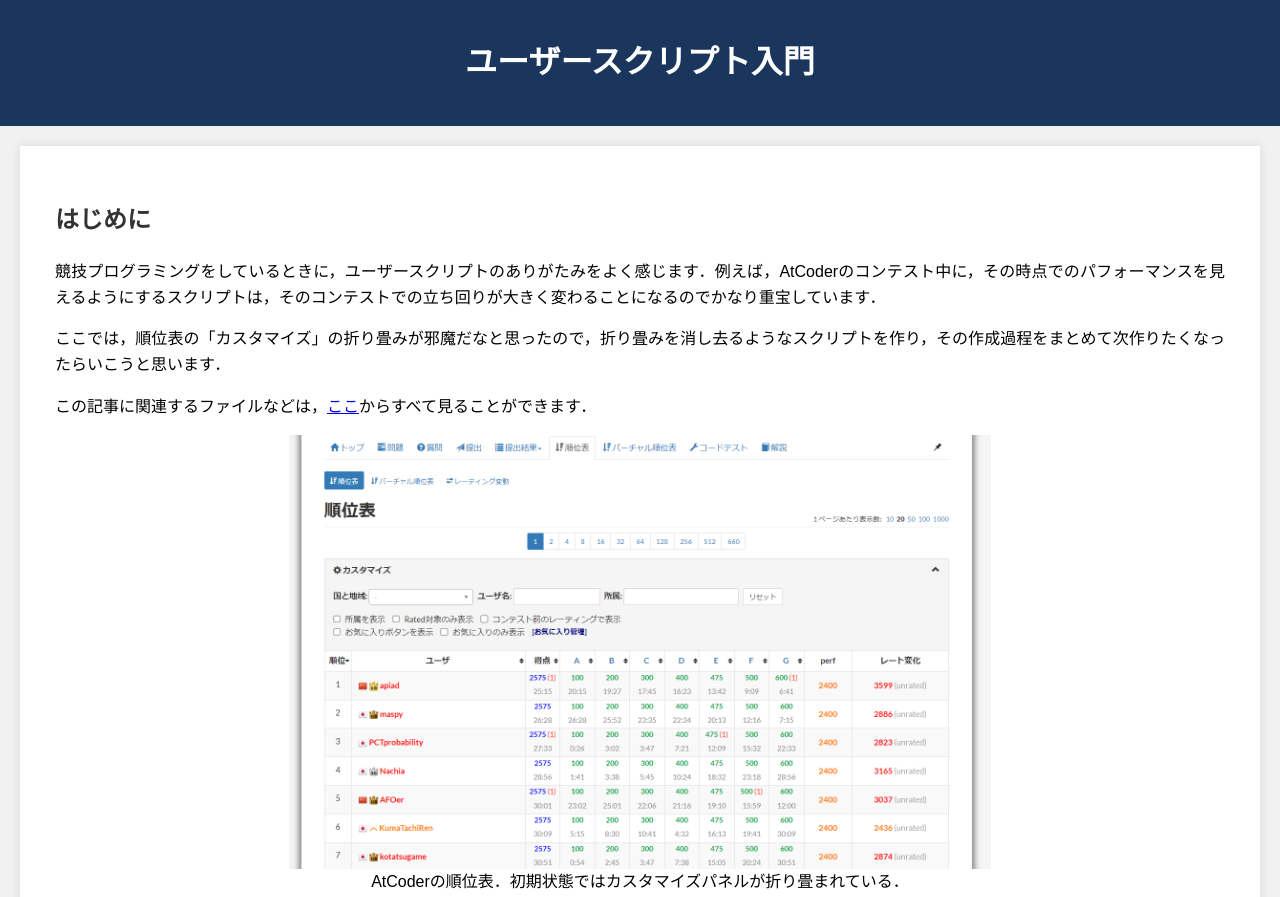
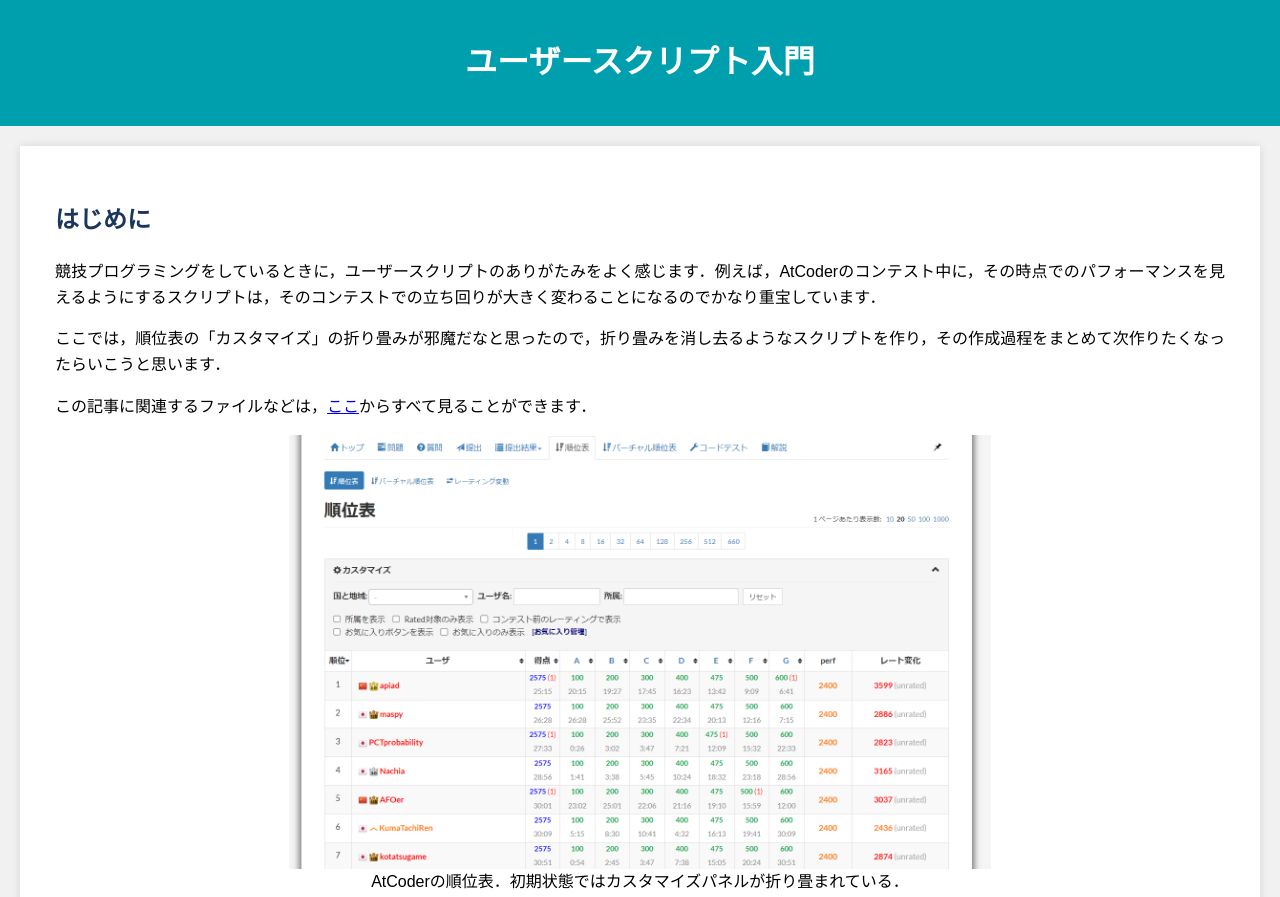
Before and after one commit to kk2a/userscript-template, a plain HTML site: page index.html in a window 1280 px wide. Shown: the top 897 px of the page. Drawn offline with Linux system fonts and the light colour scheme.

Commit message:
change theme

```diff
--- a/index.html
+++ b/index.html
@@ -22,7 +22,7 @@
         <section>
             <h2>スクリプトの解説</h2>
             たいしたことないので，コメントを読めばいいです．基本的には，htmlとのにらめっこでした．
-            <h3><a href="https://github.com/kk2a/userscript-template/atcoder-customize-panel-autoexpand.js">atcoder-customize-panel-autoexpand.js</a></h3>
+            <h3><a href="https://kk2a.github.io/userscript-template/atcoder-customize-panel-autoexpand.js">atcoder-customize-panel-autoexpand.js</a></h3>
             <pre><code class="line-numbers">// ==UserScript==
 // @name         AtCoder Customize Panel Auto-Expand
 // @namespace    http://tampermonkey.net/
@@ -88,6 +88,7 @@
             <ul>
                 <li>ユーザースクリプトの実行は，Tampermonkeyを使用しました．</li>
                 <li>作成したユーザースクリプトをGreasy Forkなどで公開し，どの人も簡単にダウンロードできるようにすることもできましたが，あまりにも規模が小さいのでこのスクリプトをGreasy Forkで公開はしていません．</li>
+                <li>本コンテンツ作成時間: 約8時間</li>
             </ul>
         </section>
     </main>
--- a/style.css
+++ b/style.css
@@ -3,14 +3,14 @@
     line-height: 1.6;
     margin: 0;
     padding: 0;
-    background-color: #f1f1f1; /* 背景色に#E9FFF9を使用 */
+    background-color: #f1f1f1;
     display: flex;
     flex-direction: column;
     min-height: 100vh;
 }
 
 header {
-    background-color: #1b365d;
+    background-color: #009fad;
     color: #333; /* テキスト色を暗めの色に変更してコントラストを確保 */
     padding: 1rem 0;
     text-align: center;
@@ -34,7 +34,7 @@
     color: #fff; /* 見出しの色を暗めにして読みやすさを確保 */
 }
 h2, h3 {
-    color: #333; /* 見出しの色を暗めにして読みやすさを確保 */
+    color: #1b365d; /* 見出しの色を暗めにして読みやすさを確保 */
 }
 
 ul {
```
